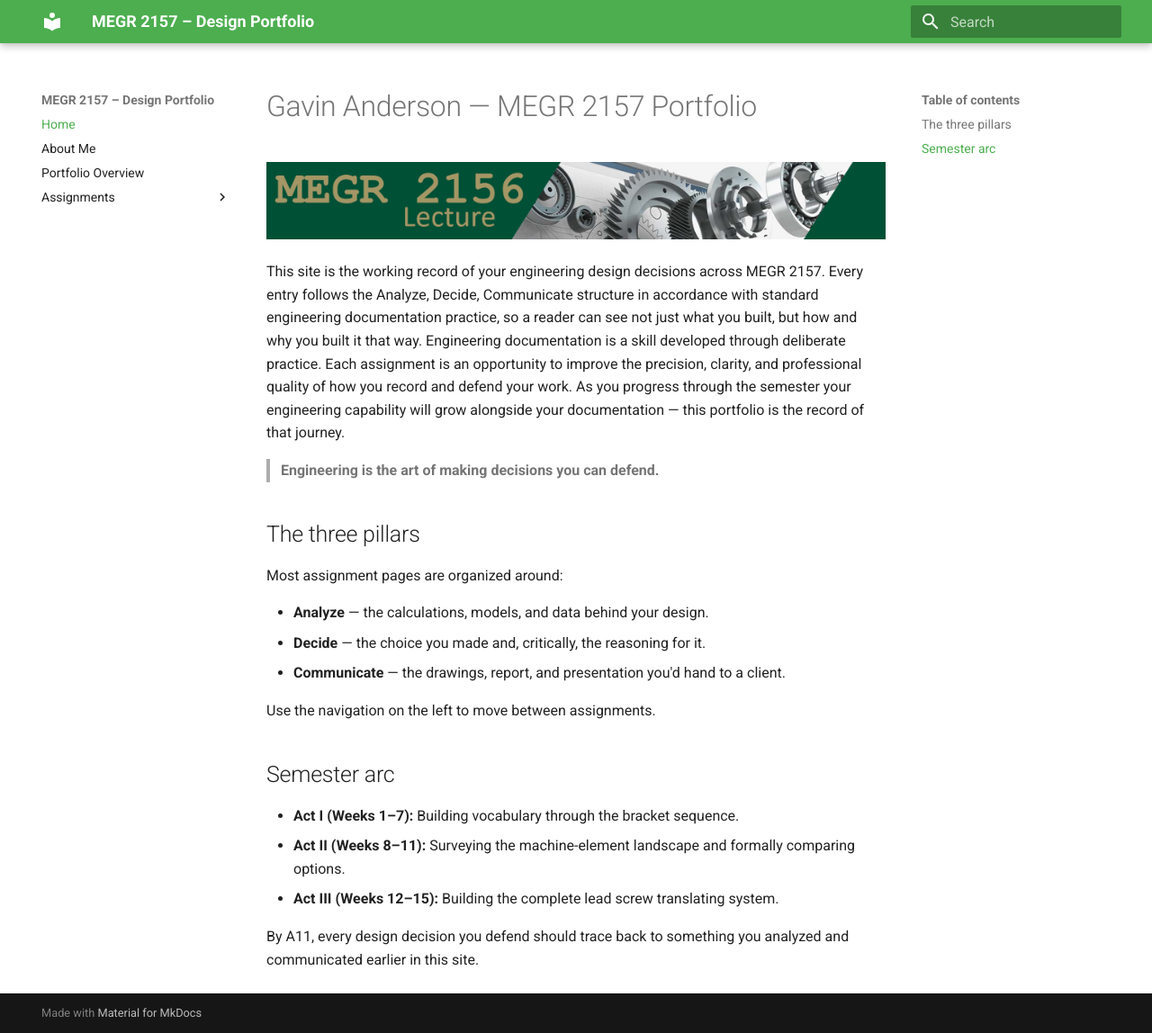
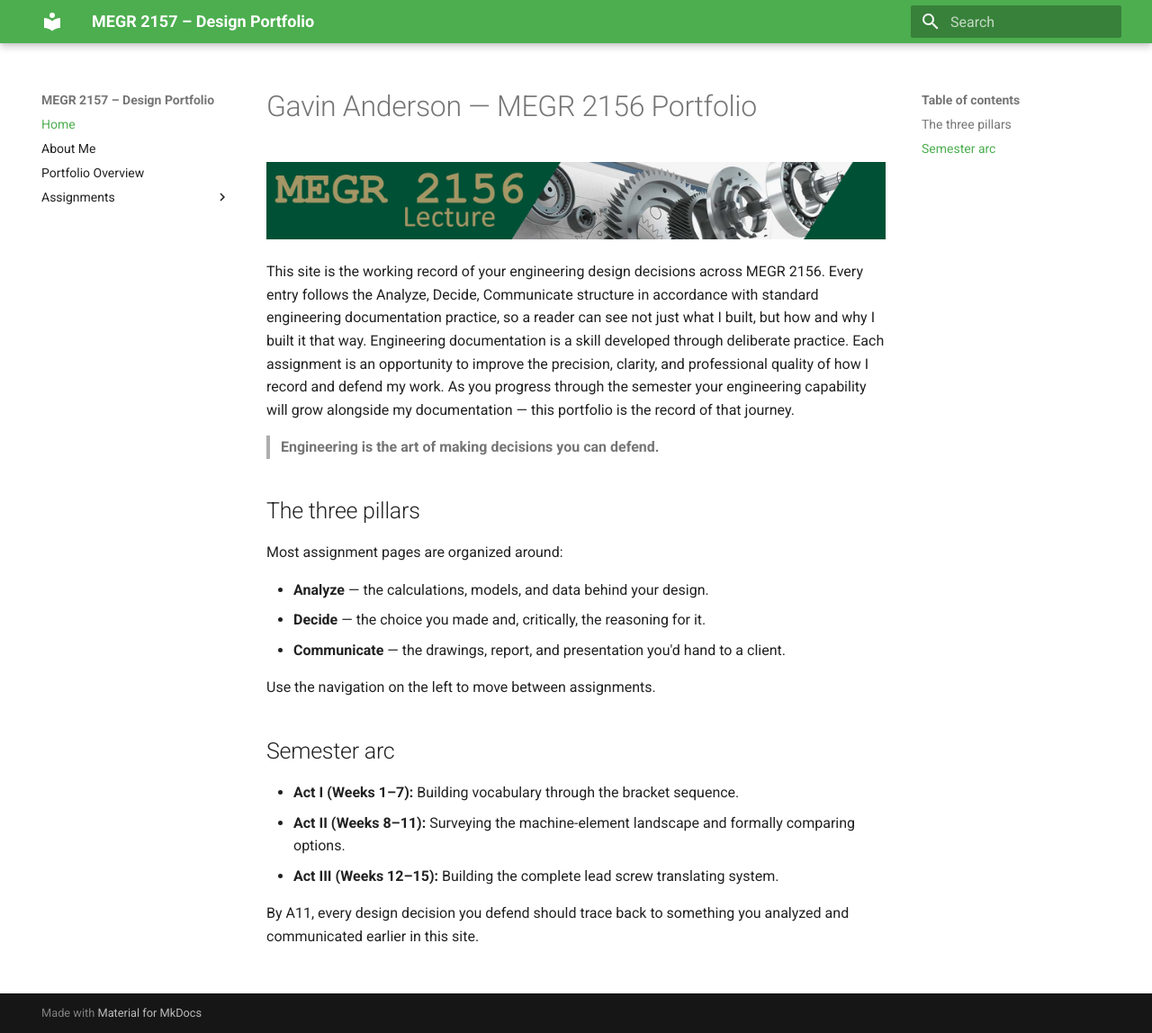
Before and after one commit to Gavin-Anderson-ME/-megr2157-portfolio, an MkDocs documentation site: the page built from docs/index.md, in a window 1280 px wide and 1148 px high. Shown: the whole window at 90% size. Built offline with MkDocs 1.6.1 and Material for MkDocs 9.7.7, drawn with Linux system fonts in a browser that asks for light colours.

Commit message:
Revise portfolio details for MEGR 2156
Updated portfolio title and adjusted text to reflect MEGR 2156.

```diff
--- a/docs/index.md
+++ b/docs/index.md
@@ -1,8 +1,8 @@
-# Gavin Anderson — MEGR 2157 Portfolio
+# Gavin Anderson — MEGR 2156 Portfolio
 
 ![MEGR 2156-7 Title](MEGR2156title.png)
 
-This site is the working record of your engineering design decisions across MEGR 2157. Every entry follows the Analyze, Decide, Communicate structure in accordance with standard engineering documentation practice, so a reader can see not just what you built, but how and why you built it that way. Engineering documentation is a skill developed through deliberate practice. Each assignment is an opportunity to improve the precision, clarity, and professional quality of how you record and defend your work. As you progress through the semester your engineering capability will grow alongside your documentation — this portfolio is the record of that journey.
+This site is the working record of your engineering design decisions across MEGR 2156. Every entry follows the Analyze, Decide, Communicate structure in accordance with standard engineering documentation practice, so a reader can see not just what I built, but how and why I built it that way. Engineering documentation is a skill developed through deliberate practice. Each assignment is an opportunity to improve the precision, clarity, and professional quality of how I record and defend my work. As you progress through the semester your engineering capability will grow alongside my documentation — this portfolio is the record of that journey.
 
 > **Engineering is the art of making decisions you can defend.**
 
```
